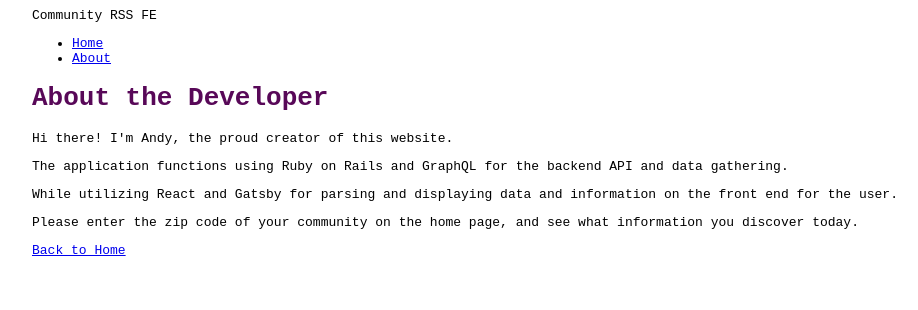
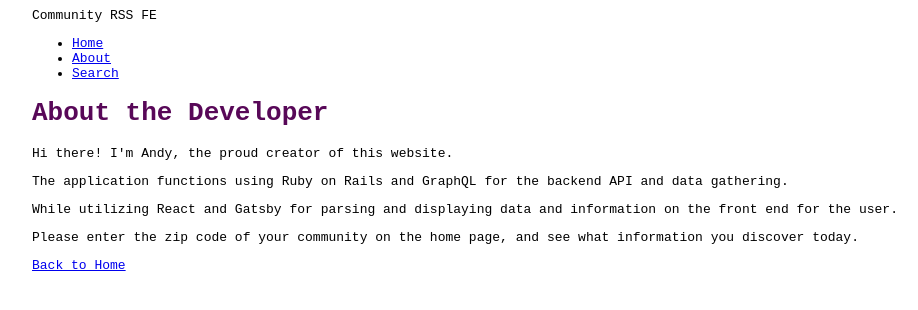
Before and after one commit to AStilmock/Community_RSS_FE_2.0, a Gatsby site: page /about in a window 1280 px wide. Shown: the whole page, without its empty margins (8-926 px from the left). Built offline with nearby package versions, Linux system fonts and the light colour scheme; Gatsby itself is replaced by a stand-in of ours.

Commit message:
added link to search page on layout

```diff
--- a/src/components/layout.js
+++ b/src/components/layout.js
@@ -35,6 +35,11 @@ const Layout = ({ pageTitle, children }) => {
               About
             </Link>
           </li>
+          <li className={navLinkItem}>
+            <Link to="/search" className={navLinkText}>
+              Search
+            </Link>
+          </li>
         </ul>
       </nav>
       <main>
```
